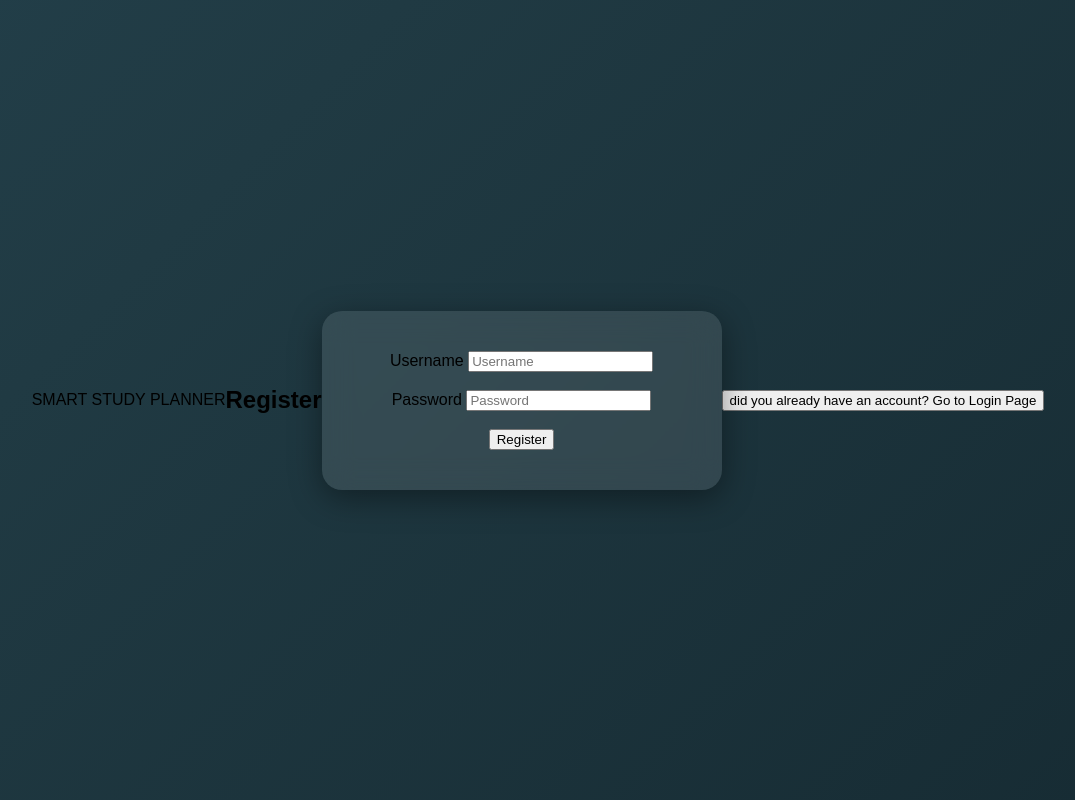
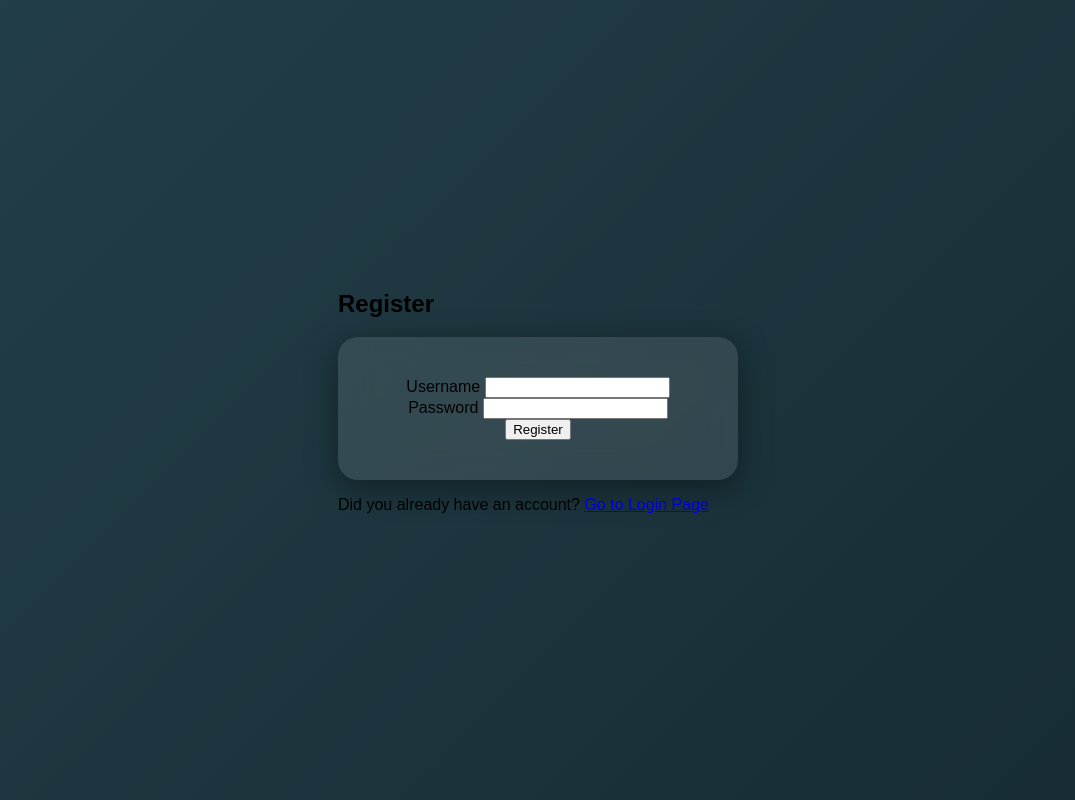
Before and after one commit to abcdefghijklmnopqrstuvwxy4z/study-planner, a website: page public/register.htm in a window 1280 px wide. Shown: the whole page, without its empty margins (102-1177 px from the left). Drawn offline with Linux system fonts and the light colour scheme.

Commit message:
Register.htm
-

```diff
--- a/public/register.htm
+++ b/public/register.htm
@@ -1,31 +1,33 @@
 <!DOCTYPE html>
 <html>
-  <head>
-    <tittle>SMART STUDY PLANNER</tittle>
-    <link rel="stylesheet" href="css/register.css">
+<head>
+<title>Smart Study Planner</title>
+<link rel="stylesheet" href="css/register.css">
 </head>
+
 <body>
+
+<div class="register-box">
 
 <h2>Register</h2>
 
 <form method="POST" action="/register">
-  <label> Username</label>
-  <input name="username" placeholder="Username" required ><br><br>
-  <label>Password</label>
-  <input type="password" name="password" placeholder="Password" required><br><br>
-  <button type="submit">Register</button>
+
+<label>Username</label>
+<input type="text" name="username" required>
+
+<label>Password</label>
+<input type="password" name="password" required>
+
+<button type="submit">Register</button>
+
 </form>
 
-<br>
+<p>Did you already have an account?
+<a href="login.html">Go to Login Page</a>
+</p>
 
-<!-- Toggle Button -->
-<button onclick="goLogin()">did you already have an account? Go to Login Page</button>
-
-<script>
-function goLogin() {
-  window.location.href = "login.htm";
-}
-</script>
+</div>
 
 </body>
 </html>
```
